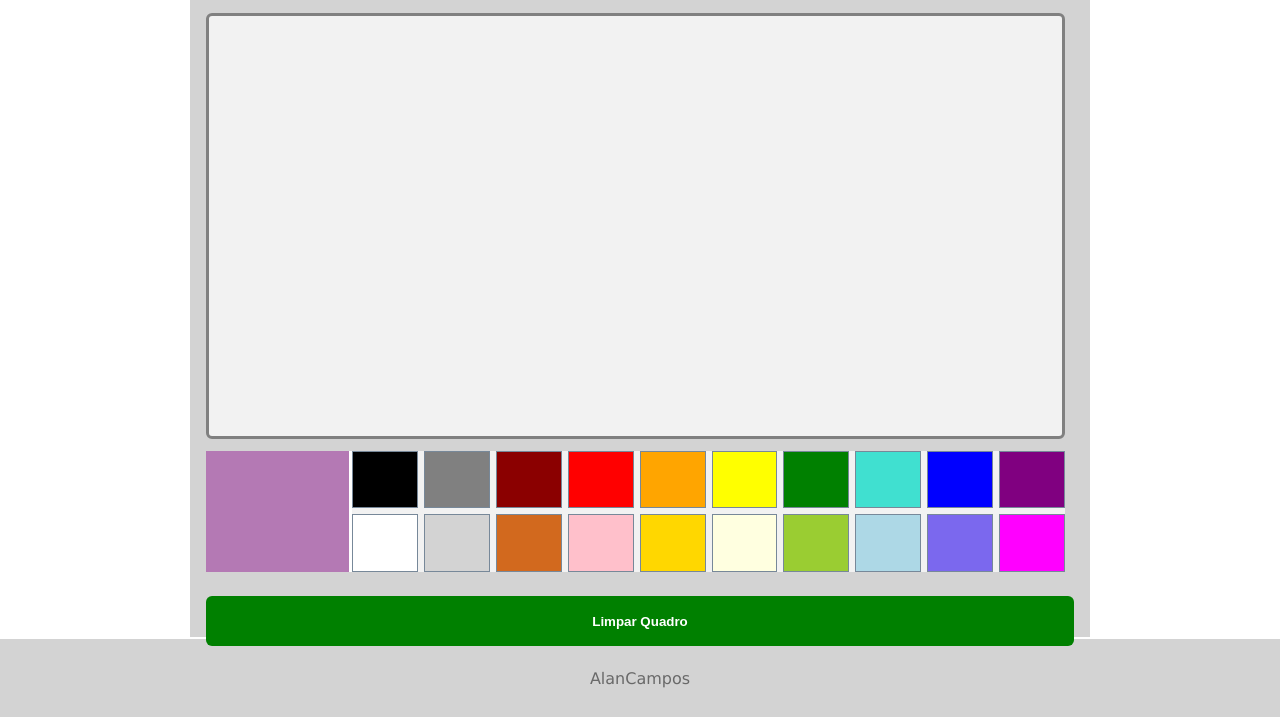
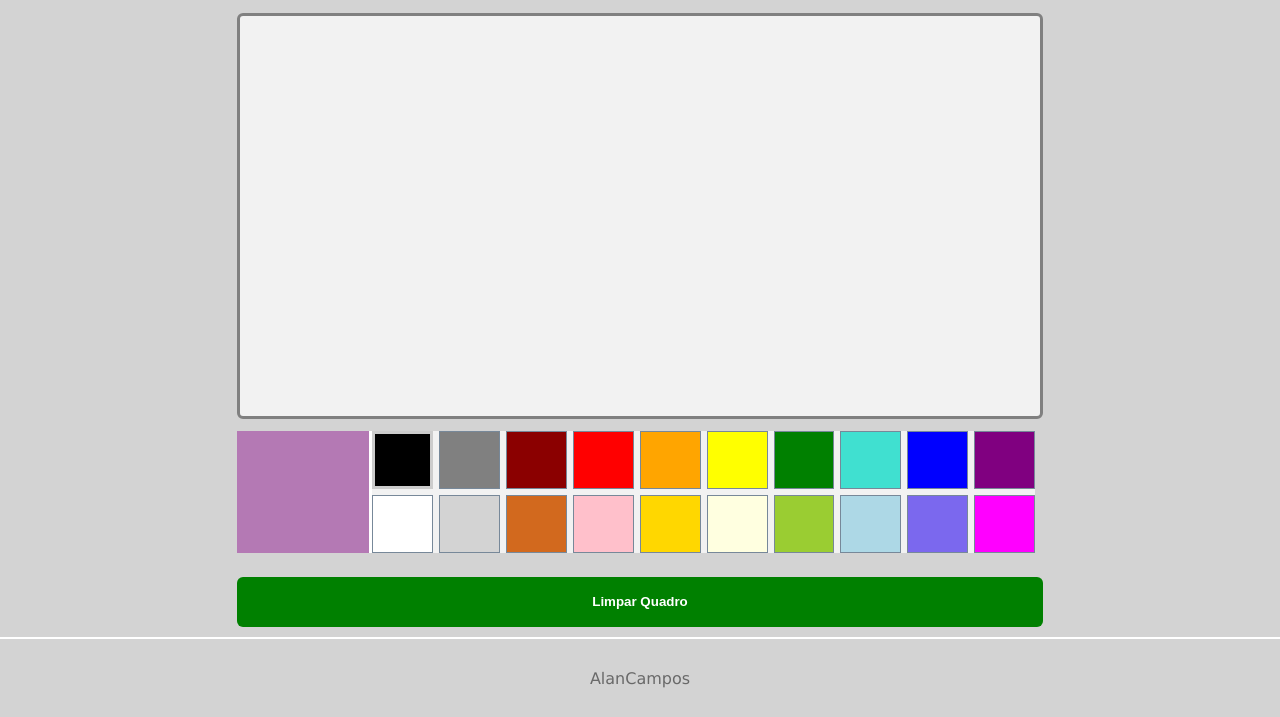
Before and after one commit to alancamposdev/my-paint, a plain HTML site: page index.html in a window 1280 px wide. Shown: the part 83-800 px from the top of the page. Drawn offline with nearby package versions, Linux system fonts and the light colour scheme.

Commit message:
feito o script com a logíca da aplicação

```diff
--- a/index.html
+++ b/index.html
@@ -24,35 +24,36 @@
   </header>
 
   <main class="container">
-    <canvas class="canvas"></canvas>
+    <canvas id="tela" class="canvas" width="800"
+    height="400"></canvas>
 
     <div class="wrapper">
       <div class="display"></div>
 
       <div class="colorBox">
 
-          <div data-color="black" class="color" style="background-color: black"></div>
-          <div data-color="" class="color" style="background-color: gray"></div>
-          <div data-color="" class="color" style="background-color: darkred"></div>
-          <div data-color="" class="color" style="background-color: red"></div>
-          <div data-color="" class="color" style="background-color: orange"></div>
-          <div data-color="" class="color" style="background-color: yellow"></div>
-          <div data-color="" class="color" style="background-color: green"></div>
-          <div data-color="" class="color" style="background-color: turquoise"></div>
-          <div data-color="" class="color" style="background-color: blue"></div>
-          <div data-color="" class="color" style="background-color: purple"></div>
+          <div data-color="black" class="color active" style="background-color: black"></div>
+          <div data-color="gray" class="color" style="background-color: gray"></div>
+          <div data-color="darkred" class="color" style="background-color: darkred"></div>
+          <div data-color="red" class="color" style="background-color: red"></div>
+          <div data-color="orange" class="color" style="background-color: orange"></div>
+          <div data-color="yellow" class="color" style="background-color: yellow"></div>
+          <div data-color="green" class="color" style="background-color: green"></div>
+          <div data-color="turquoise" class="color" style="background-color: turquoise"></div>
+          <div data-color="blue" class="color" style="background-color: blue"></div>
+          <div data-color="purple" class="color" style="background-color: purple"></div>
 
 
-          <div data-color="" class="color" style="background-color: white"></div>
-          <div data-color="" class="color" style="background-color: lightgray"></div>
-          <div data-color="" class="color" style="background-color: chocolate"></div>
-          <div data-color="" class="color" style="background-color: pink"></div>
-          <div data-color="" class="color" style="background-color: gold"></div>
-          <div data-color="" class="color" style="background-color: lightyellow"></div>
-          <div data-color="" class="color" style="background-color: yellowgreen"></div>
-          <div data-color="" class="color" style="background-color: lightblue"></div>
-          <div data-color="" class="color" style="background-color: mediumslateblue"></div>
-          <div data-color="" class="color" style="background-color: magenta"></div>
+          <div data-color="white" class="color" style="background-color: white"></div>
+          <div data-color="lightgray" class="color" style="background-color: lightgray"></div>
+          <div data-color="chocolate" class="color" style="background-color: chocolate"></div>
+          <div data-color="pink" class="color" style="background-color: pink"></div>
+          <div data-color="gold" class="color" style="background-color: gold"></div>
+          <div data-color="lightyellow" class="color" style="background-color: lightyellow"></div>
+          <div data-color="yellowgreen" class="color" style="background-color: yellowgreen"></div>
+          <div data-color="lightblue" class="color" style="background-color: lightblue"></div>
+          <div data-color="mediumslateblue" class="color" style="background-color: mediumslateblue"></div>
+          <div data-color="magenta" class="color" style="background-color: magenta"></div>
 
     </div>
     </div>
--- a/script.js
+++ b/script.js
@@ -1,11 +1,73 @@
+//Initial Data
+let currentColor = 'black';
+let screen = document.querySelector('#tela');
+let ctx = screen.getContext('2d');
+let canDraw = false;
+let mouseX = 0;
+let mouseY = 0;
 
-let currentColor = 'black';
-
+//Events
 document.querySelectorAll('.colorBox .color').forEach( item =>{
   item.addEventListener('click', colorClickEvent);
 });
 
+//Desenhar no canvas
+screen.addEventListener('mousedown',mouseDownEvent);
+screen.addEventListener('mousemove',mouseMoveEvent);
+screen.addEventListener('mouseup',mouseUpEvent);
+
+document.querySelector('.clear').addEventListener('click', clearScreen);
+//Functions
 function colorClickEvent(e){
   let color = e.target.getAttribute('data-color');
-  console.log('cor clicada', color);
+  currentColor = color;
+
+  document.querySelector('.color.active').classList.remove('active');
+  e.target.classList.add('active');
 }
+//Clicou ative o modo desenho
+function mouseDownEvent(){
+  // console.log('clicou no mouse')
+  canDraw = true;
+}
+//Quando o mouse se mover e modo desenho estiver ativado, desenhe
+function mouseMoveEvent(e){
+  //console.log('moveu o mouse')
+  if(canDraw){
+    //console.log('Desenhando');
+    //console.log(e.pageX , e.pageY);
+    //let pointX = e.pageX - screen.offsetLeft;
+    //let pointY = e.pageY - screen.offsetTop;
+    //console.log( pointX , pointY)
+    draw(e.pageX, e.pageY);
+  }
+}
+//Qd o click do mouse soltar, desative o modo desenho.
+function mouseUpEvent(){
+    //console.log('soltou no mouse')
+    canDraw = false;
+}
+function draw(x,y){
+  let pointX = x - screen.offsetLeft;
+  let pointY = y - screen.offsetTop;
+
+  //desenhar
+  ctx.beginPath();
+  ctx.lineWidth = 6;
+  ctx.lineJoin = "round";
+  ctx.moveTo(mouseX,mouseY);
+  ctx.lineTo(pointX,pointY);
+  ctx.closePath();
+  ctx.strokeStyle = currentColor;
+  ctx.stroke();
+
+  mouseX = pointX;
+  mouseY = pointY;
+}
+  //apagar
+function clearScreen(){
+  ctx.setTransform(1,0,0,1,0,0);
+  ctx.clearRect(0,0,ctx.canvas.width,ctx.canvas.height);
+
+
+}
--- a/style.css
+++ b/style.css
@@ -4,8 +4,13 @@
   box-sizing: border-box;
 }
 body{
-  width: 100%;
-  font-family: Verdana, Geneva, Tahoma, sans-serif;
+  display: flex;
+    min-height: 100vh;
+    justify-content: center;
+    align-items: center;
+    flex-direction: column;
+    background-color: #D3D3D3;
+    font-family: Verdana, Geneva, Tahoma, sans-serif;
 }
 
 /* header */
@@ -52,10 +57,7 @@ main{
 
 }
 .canvas{
-  width:99%;
-  height: 70%;
   margin: auto;
-
   background-color: #f2f2f2;
   border: 3px solid gray;
   border-radius: 6px;
@@ -130,3 +132,7 @@ footer{
   place-content: center;
   align-items: center;
 }
+
+.active{
+  border: 3px solid #ccc;
+}
```
